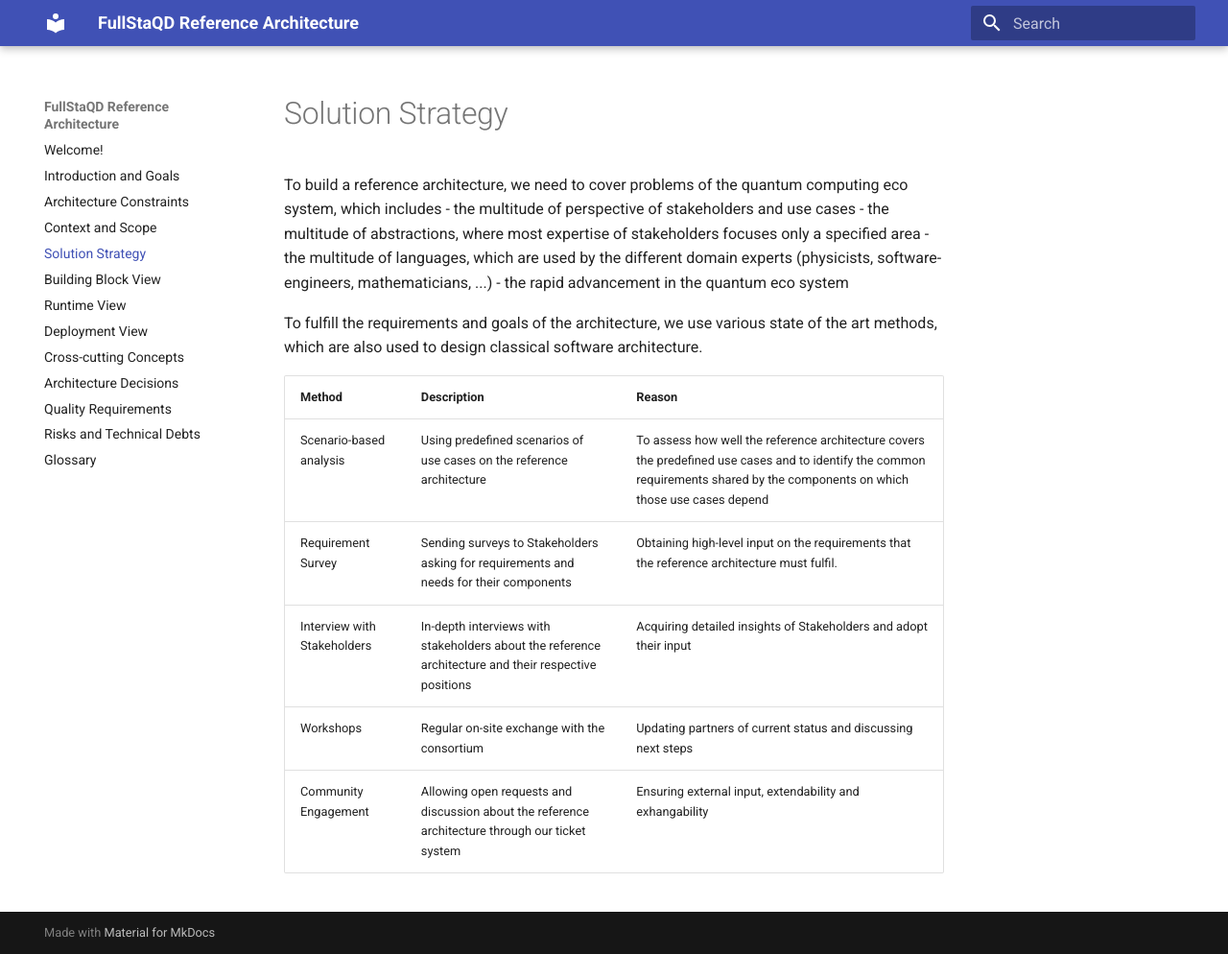
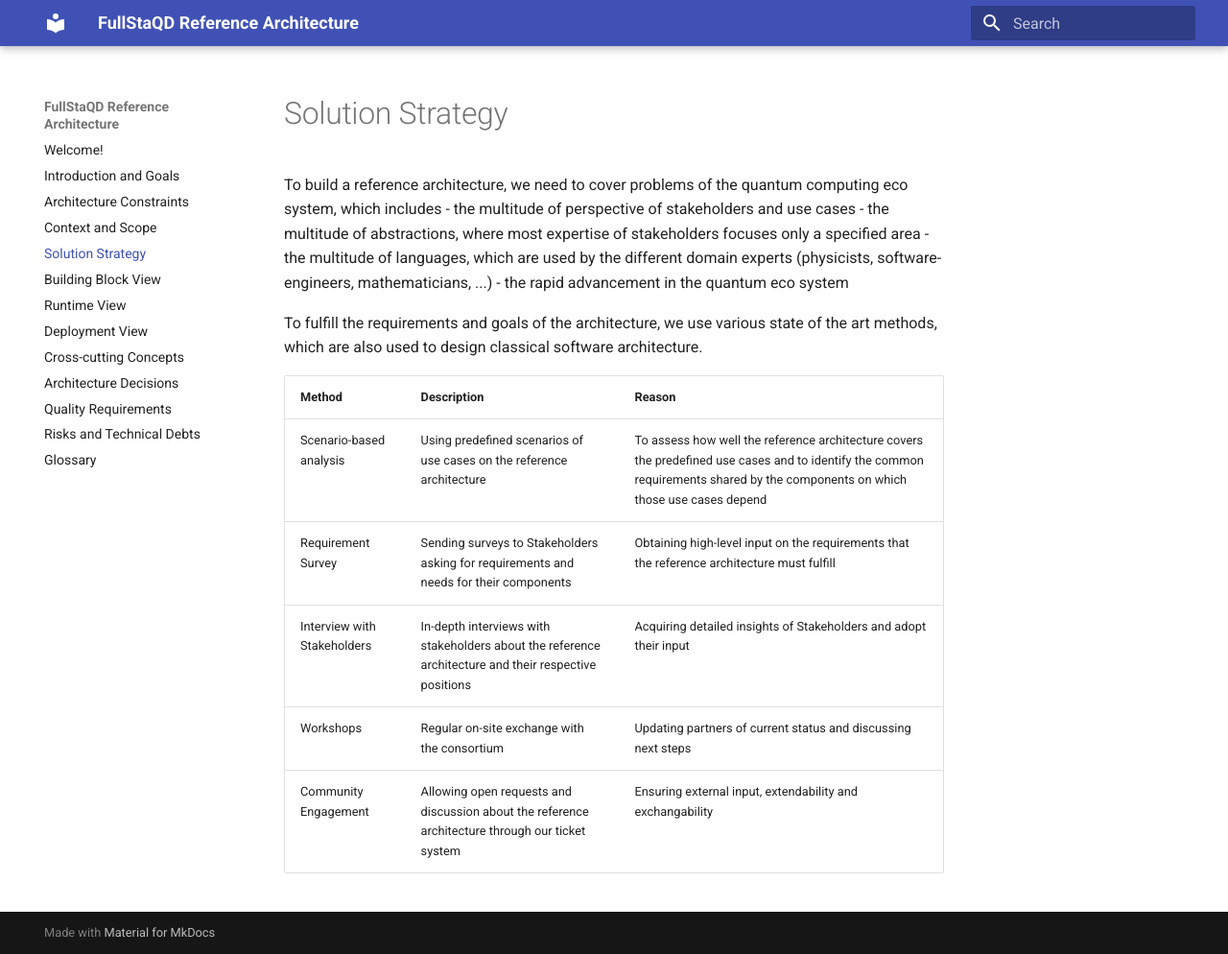
Before and after one commit to FullStaQD/architecture, an MkDocs documentation site: the page built from docs/04_solution_strategy.md, in a window 1280 px wide and 994 px high. Shown: the whole window at 96% size. Built offline with MkDocs 1.6.1 and Material for MkDocs 9.7.7, drawn with Linux system fonts in a browser that asks for light colours.

Commit message:
Update 04_solution_strategy.md
Signed-off-by: RinorKIT <tc4656@kit.edu>

```diff
--- a/docs/04_solution_strategy.md
+++ b/docs/04_solution_strategy.md
@@ -12,7 +12,7 @@
 | Method  | Description | Reason |
 | ------------- | ------------- | ------------- |
 | Scenario-based analysis | Using predefined scenarios of use cases on the reference architecture  | To assess how well the reference architecture covers the predefined use cases and to identify the common requirements shared by the components on which those use cases depend |
-| Requirement Survey  | Sending surveys to Stakeholders asking for requirements and needs for their components | Obtaining high-level input on the requirements that the reference architecture must fulfil.  |
+| Requirement Survey  | Sending surveys to Stakeholders asking for requirements and needs for their components | Obtaining high-level input on the requirements that the reference architecture must fulfill  |
 | Interview with Stakeholders  | In-depth interviews with stakeholders about the reference architecture and their respective positions  | Acquiring detailed insights of Stakeholders and adopt their input  |
 | Workshops  | Regular on-site exchange with the consortium  | Updating partners of current status and discussing next steps |
-| Community Engagement | Allowing open requests and discussion about the reference architecture through our ticket system | Ensuring external input, extendability and exhangability |
+| Community Engagement | Allowing open requests and discussion about the reference architecture through our ticket system | Ensuring external input, extendability and exchangability |
```
